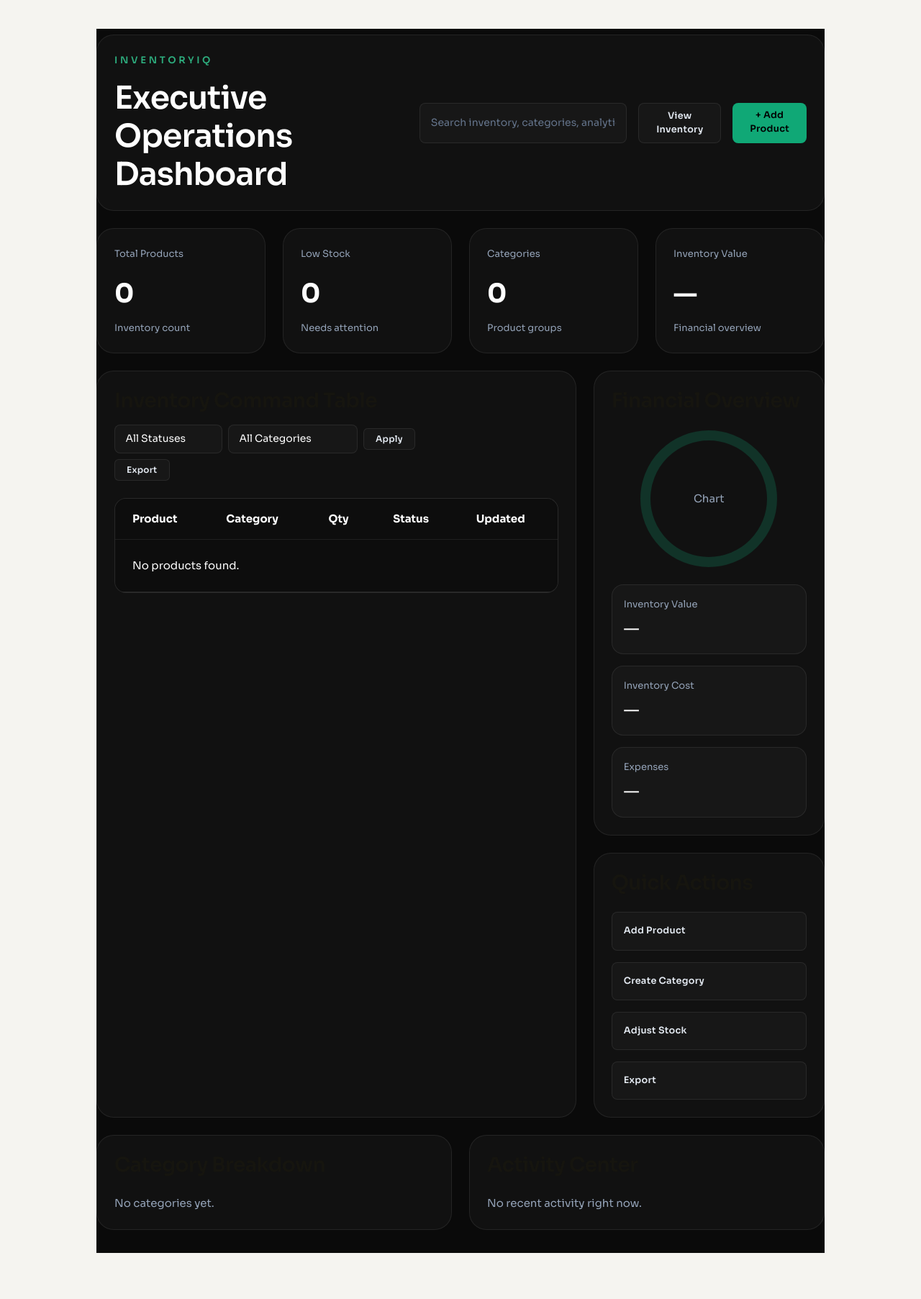
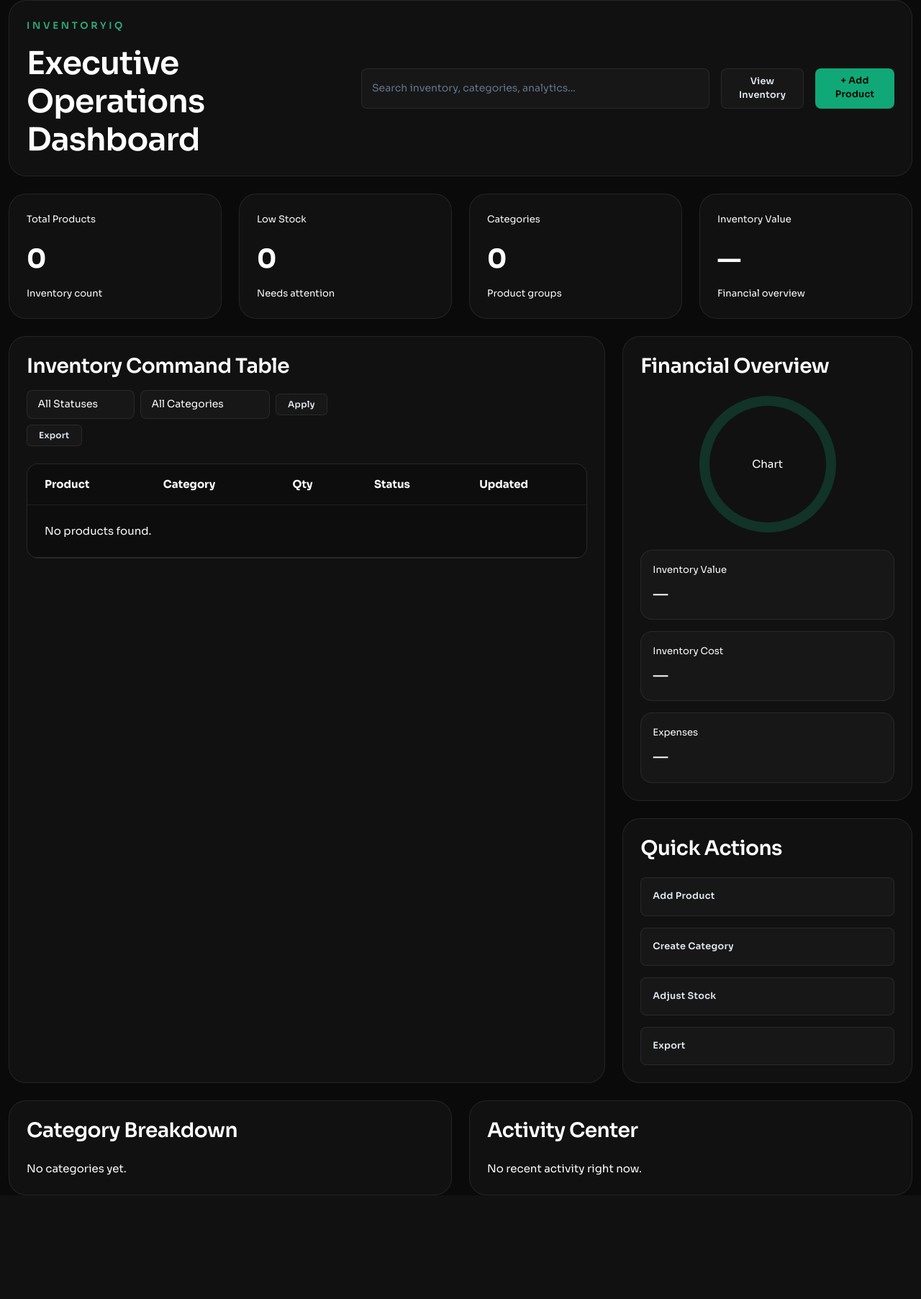
Before and after one commit to NMSU-CS-CS371/team-project-real-inventoryiq, a Django app: page / in a window 1280 px wide. Shown: the part 80-1885 px from the top of the page at 72% size. After the commit the page ends 1741 px from the top, so only its background shows below. Run offline with Django 4.2, Linux system fonts and the light colour scheme; the visitor is signed in with stand-in values (Sample User, id 1); data that the repository does not hold is empty.

Commit message:
Fix dashboard layout and styling in integration branch

```diff
--- a/templates/base.html
+++ b/templates/base.html
@@ -102,6 +102,17 @@
             max-width: 1060px;
             margin: 0 auto;
             padding: 2.5rem 1.5rem 4rem;
+        }
+
+        body.dashboard-body {
+            background: #0a0a0a;
+        }
+
+        .app-container.dashboard-layout {
+            width: 100%;
+            max-width: none;
+            margin: 0;
+            padding: 0;
         }
 
         /* ── Alerts ── */
@@ -315,7 +326,7 @@
         }
     </style>
 </head>
-<body>
+<body class="{% if request.resolver_match.url_name == 'dashboard' %}dashboard-page{% endif %}">
 
     {% if user.is_authenticated %}
     <nav class="app-nav">
@@ -331,7 +342,7 @@
     </nav>
     {% endif %}
 
-    <div class="app-container">
+    <div class="app-container {% if request.resolver_match.url_name == 'dashboard' %}dashboard-layout{% endif %}">
         {% for message in messages %}
         <div class="alert alert-{{ message.tags }} alert-dismissible fade show mb-3" role="alert">
             {{ message }}
--- a/templates/inventory/dashboard.html
+++ b/templates/inventory/dashboard.html
@@ -5,9 +5,50 @@
 <style>
     .dashboard-page {
         background: #0a0a0a;
-        min-height: 100vh;
+        min-height: calc(100vh - 80px);
         color: #fff;
-        padding: 0.5rem 0 2rem 0;
+        padding: 0;
+        width: 100%;
+    }
+
+    .dashboard-page .container-fluid {
+        padding-left: 0.75rem !important;
+        padding-right: 0.75rem !important;
+    }
+
+    .dashboard-page h1,
+    .dashboard-page h2,
+    .dashboard-page h3,
+    .dashboard-page h4,
+    .dashboard-page h5,
+    .dashboard-page h6,
+    .dashboard-page p,
+    .dashboard-page span,
+    .dashboard-page div,
+    .dashboard-page th,
+    .dashboard-page td,
+    .dashboard-page label {
+        color: inherit;
+    }
+
+    .dashboard-page h2,
+    .dashboard-page h3,
+    .dashboard-page h4 {
+        color: #fff !important;
+    }
+
+    .dashboard-page .dash-card,
+    .dashboard-page .dash-card-soft {
+        color: #fff;
+    }
+
+    .dashboard-page .dash-title {
+        color: #fff !important;
+    }
+
+    .dashboard-page .table-dark-custom th,
+    .dashboard-page .table-dark-custom td {
+        color: #fff !important;
     }
 
     .dash-card {
@@ -136,7 +177,7 @@
 </style>
 
 <div class="dashboard-page">
-    <div class="container-fluid px-0">
+    <div class="container-fluid">
         <div class="d-flex flex-column section-gap">
 
             <!-- HEADER -->
```
